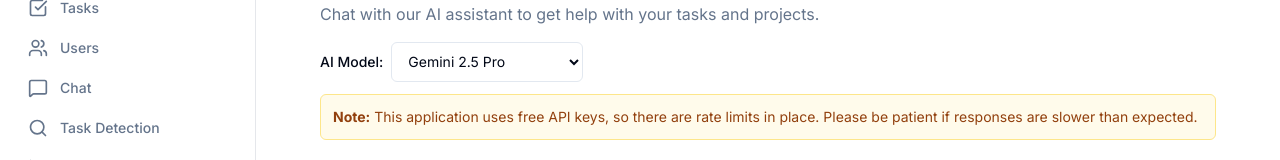
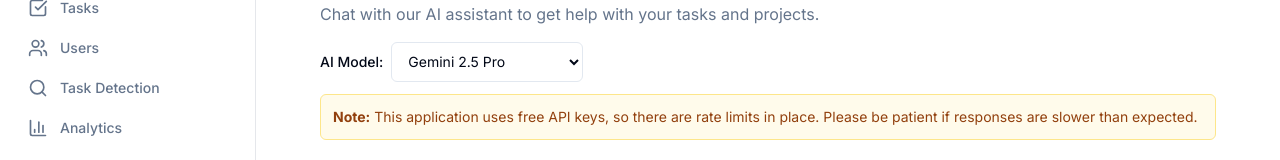
Before and after one commit to tHEHAbsHI/kelshot-chatbot-admin, a Next.js app: page / in a window 1280 px wide. Shown: the part 130-290 px from the top of the page. Built offline with nearby package versions, Linux system fonts and the light colour scheme; no server answers.

Commit message:
Fixed cors issue

```diff
--- a/src/components/layout/navigation.tsx
+++ b/src/components/layout/navigation.tsx
@@ -7,7 +7,6 @@ import {
   Home,
   Users,
   CheckSquare,
-  MessageSquare,
   Search,
   BarChart3
 } from 'lucide-react';
@@ -16,7 +15,6 @@ const navigation = [
   { name: 'Home', href: '/', icon: Home },
   { name: 'Tasks', href: '/tasks', icon: CheckSquare },
   { name: 'Users', href: '/users', icon: Users },
-  { name: 'Chat', href: '/chat', icon: MessageSquare },
   { name: 'Task Detection', href: '/task-detection', icon: Search },
   { name: 'Analytics', href: '/analytics', icon: BarChart3 },
 ];
```
Also changed, not shown: vercel.json.
